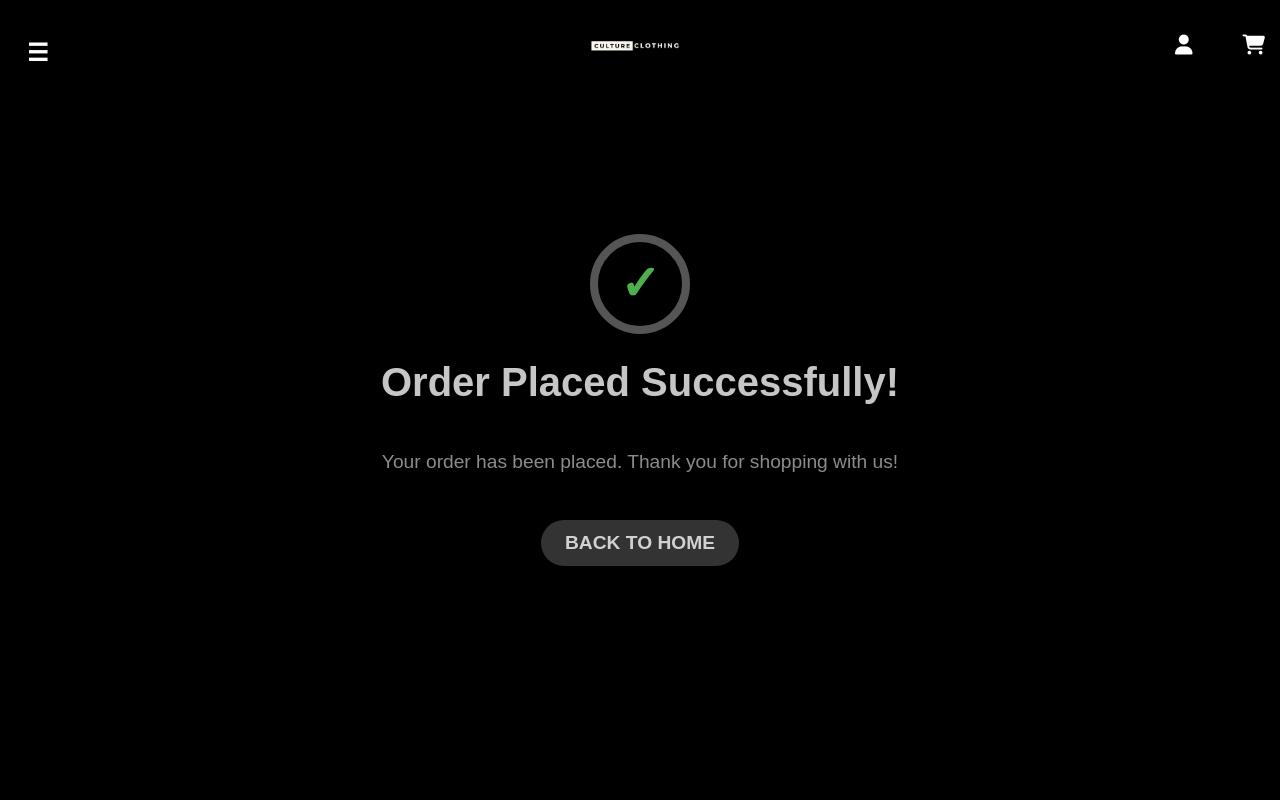
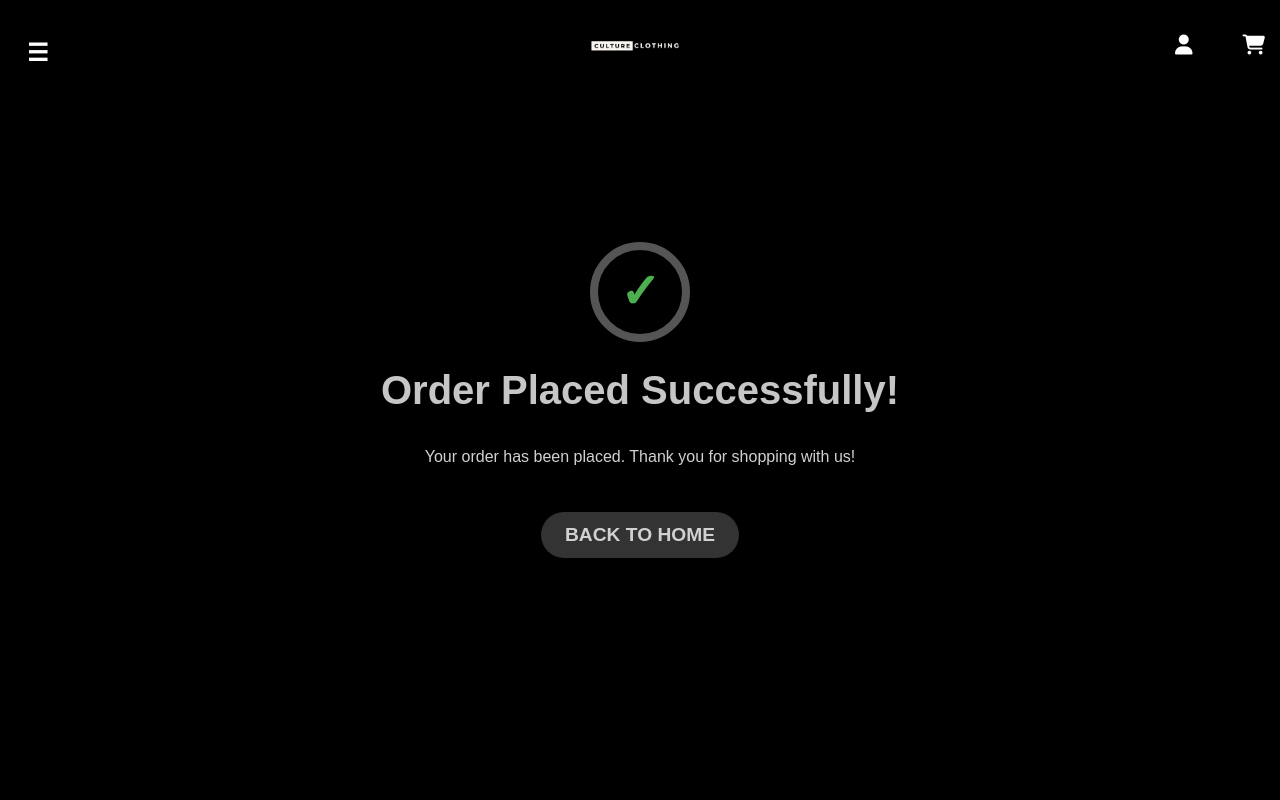
Before and after one commit to shivam142003/Culture-Clothing, a React (Create React App) app: page /orderSuccess in a window 1280 px wide. Shown: the top 800 px of the page. Built offline with nearby package versions, Linux system fonts and the light colour scheme.

Commit message:
Update Orderconfirmation.css
p hag remove

```diff
--- a/src/css/Orderconfirmation.css
+++ b/src/css/Orderconfirmation.css
@@ -21,12 +21,6 @@
   animation: fadeIn 1.5s ease-in-out;
 }
 
-p {
-  font-size: 1.2rem;
-  margin-top: 10px;
-  color: #8c8c8c;
-  animation: fadeIn 2s ease-in-out;
-}
 
 /* Button styles */
 .back-to-home-button {
```
